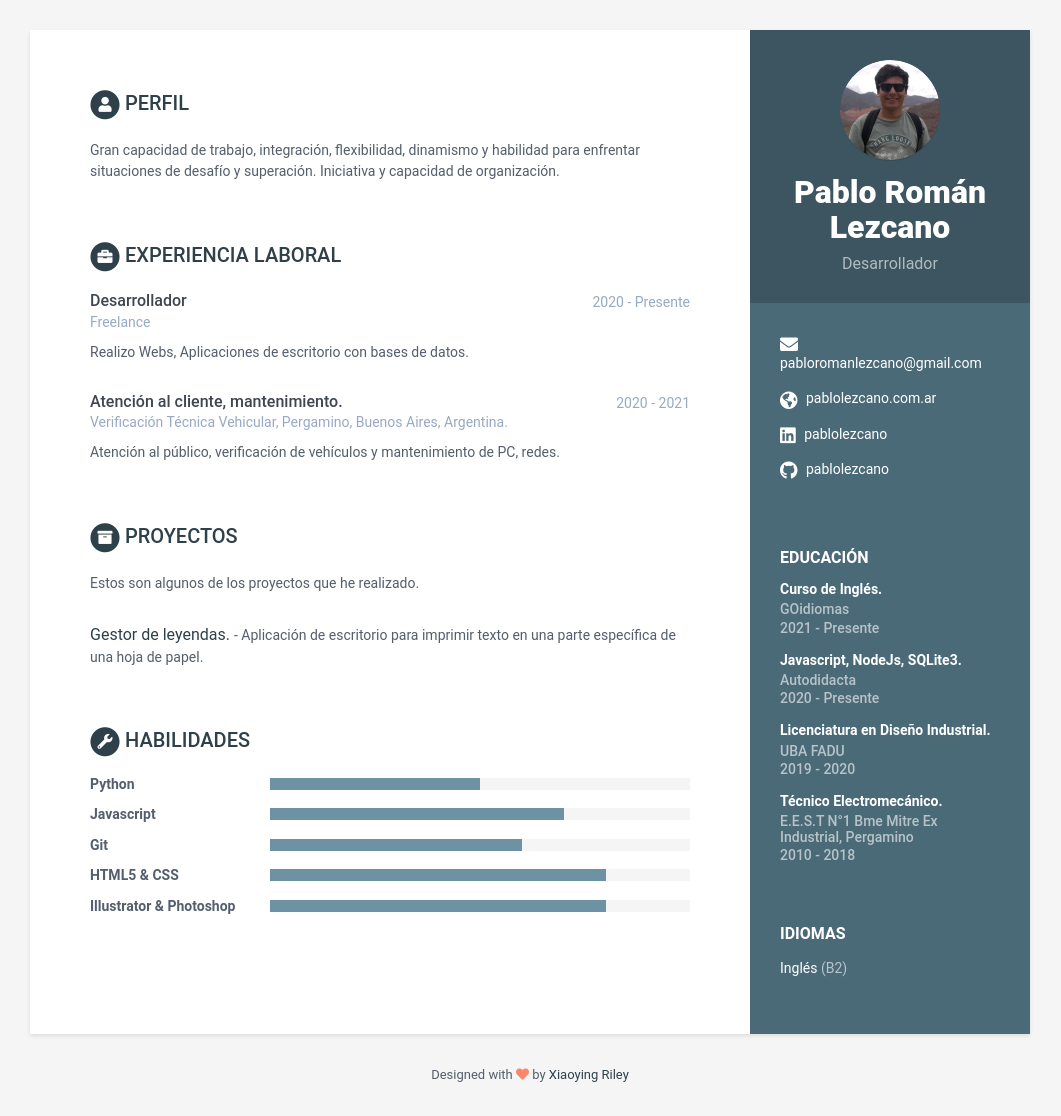
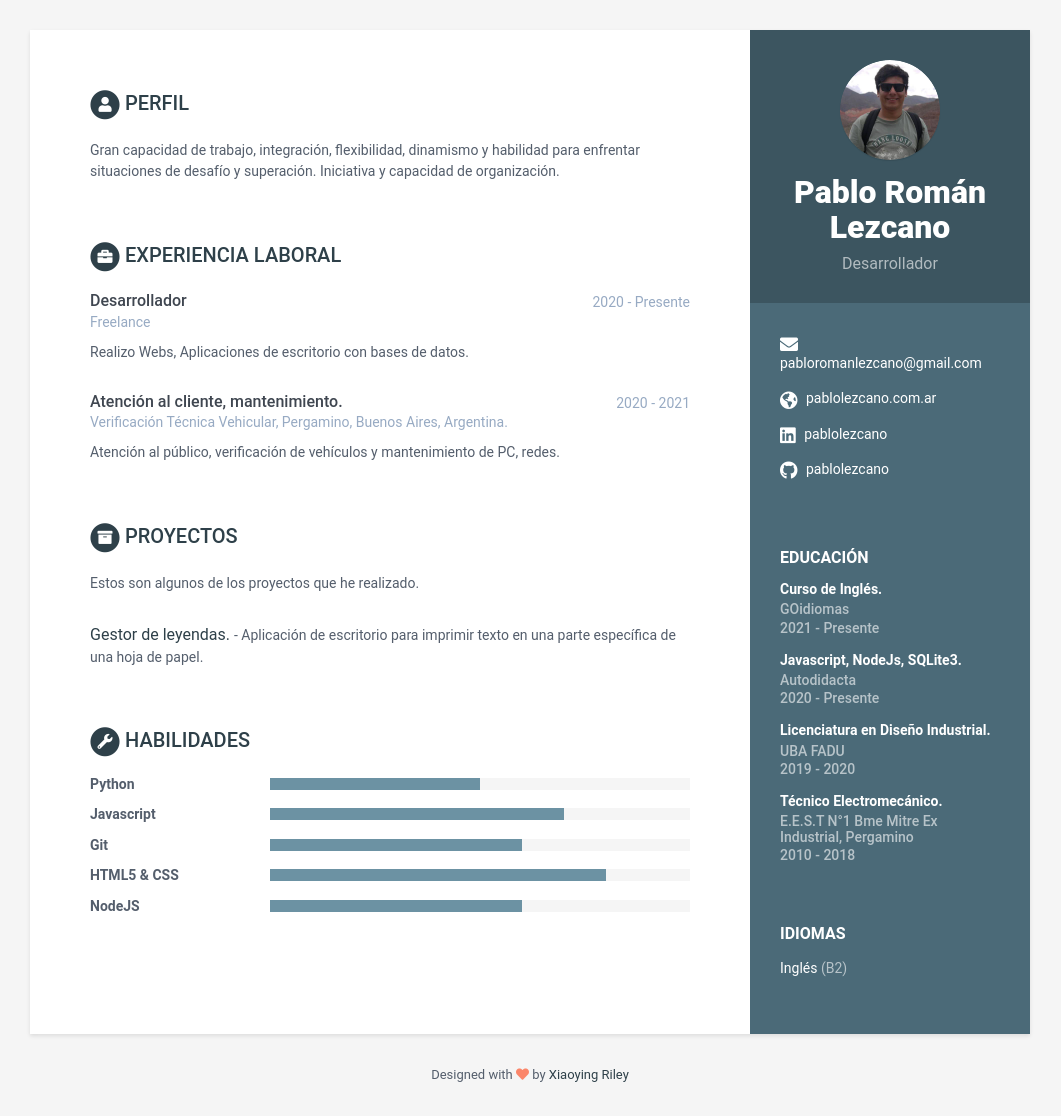
Before and after one commit to pablolezcano/resume, a Jekyll site: the page built from index.html, in a window 1280 px wide. Shown: the whole page, without its empty margins (110-1171 px from the left). Built offline with Jekyll 4.4.1, drawn with Linux system fonts in a browser that asks for light colours.

Commit message:
Update data.yml

```diff
--- a/_data/data.yml
+++ b/_data/data.yml
@@ -92,8 +92,8 @@ skills:
       - name: HTML5 & CSS
         level: 80%
 
-      - name: Illustrator & Photoshop
-        level: 80%
+      - name: NodeJS
+        level: 60%
 
 footer: >
     Designed with <i class="fas fa-heart"></i> by <a href="http://themes.3rdwavemedia.com" target="_blank" rel="nofollow">Xiaoying Riley</a>
```
